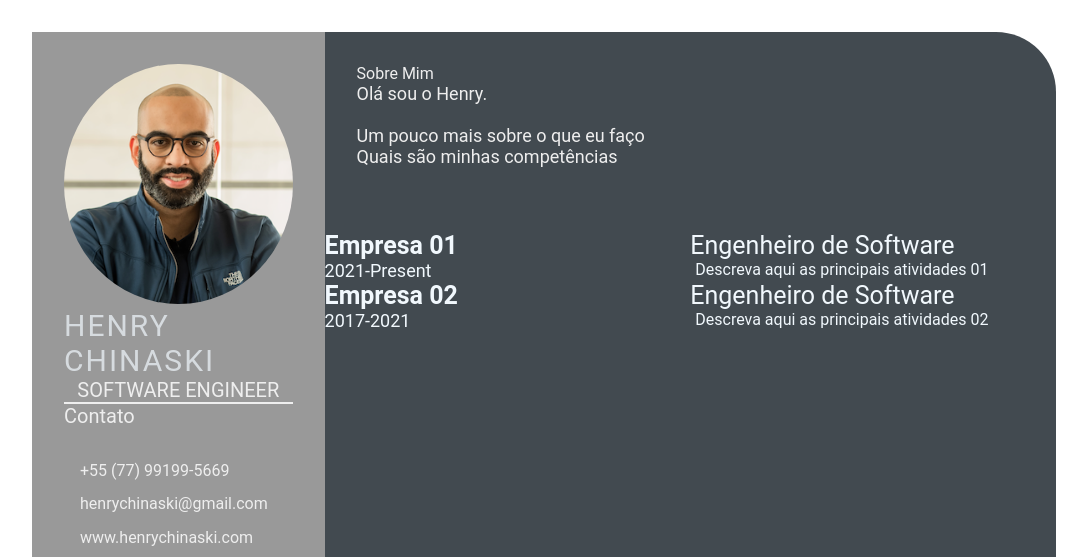
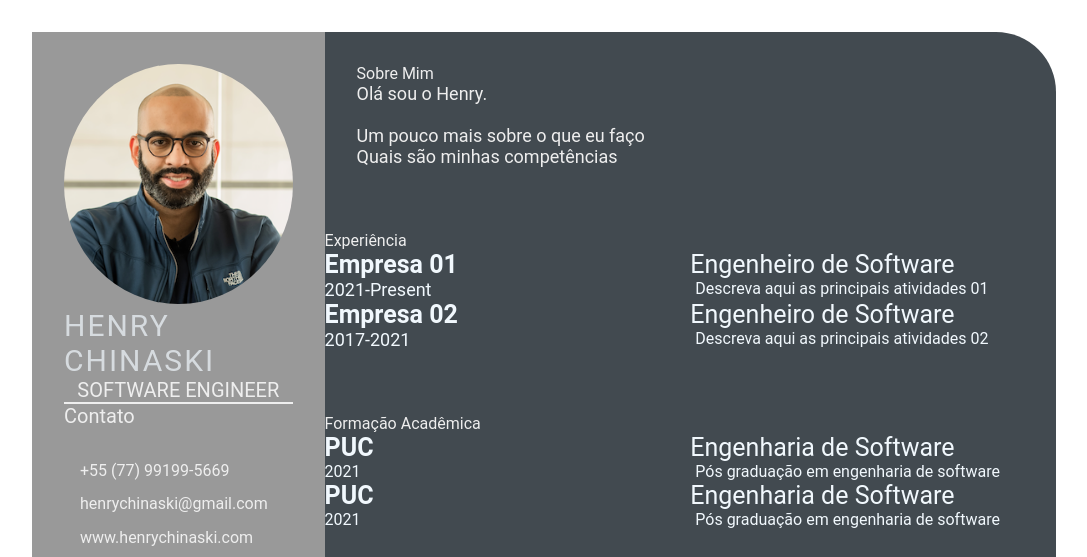
Before and after one commit to hellitoncruz/helliton.github.io, a plain HTML site: page index.html in a window 1280 px wide. Shown: the top 557 px of the page, without its empty margins (96-1183 px from the left). Drawn offline with Linux system fonts and the light colour scheme.

Commit message:
feature: education section (#6)

```diff
--- a/index.html
+++ b/index.html
@@ -47,7 +47,7 @@
                 </section>
             </div>
         <section class="experience gap">
-            <div class="right-title">
+            <div class="right-title">Experiência</div>
             <div class="experience-contents">
                 <div class="exp-left">
                     <p class="exp-company-name">Empresa 01</p>
@@ -72,7 +72,31 @@
                 </div>
             </div>
 
+        </section>
+        <section class="education gap">
+            <div class="right-title">Formação Acadêmica</div>
+            <div class="education-contents">
+                <div class="education-left">
+                    <p class="education-school-name">PUC</p>
+                    <p class="education-time-period">2021</p>
+                </div>
+                <div class="education-right">
+                    <p class="education-subject">Engenharia de Software</p>
+                    <p class="education-desc">
+                        Pós graduação em engenharia de software
+                    </p>
+                </div>
 
+                <div class="education-left">
+                    <p class="education-school-name">PUC</p>
+                    <p class="education-time-period">2021</p>
+                </div>
+                <div class="education-right">
+                    <p class="education-subject">Engenharia de Software</p>
+                    <p class="education-desc">
+                        Pós graduação em engenharia de software
+                    </p>
+                </div>
             </div>
         </section>
         </section>
```
